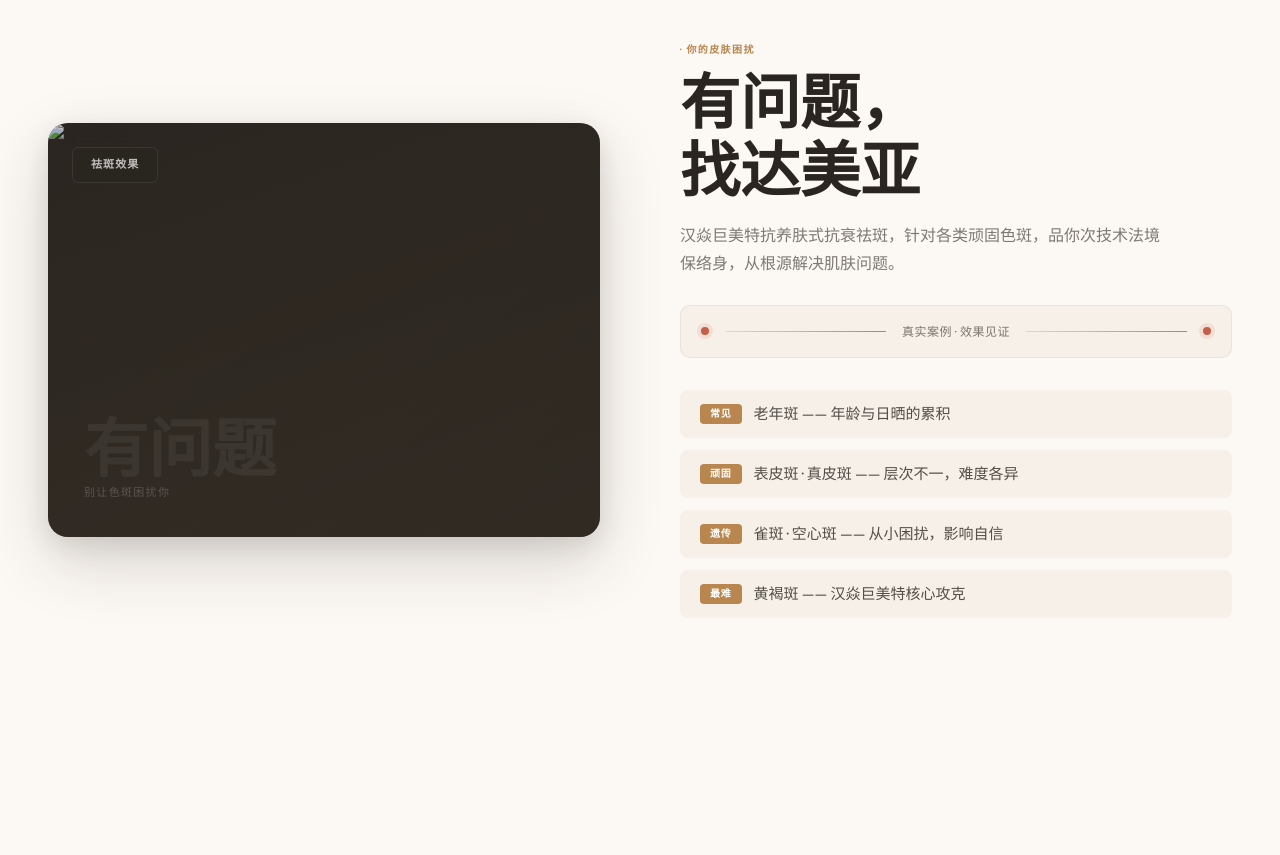
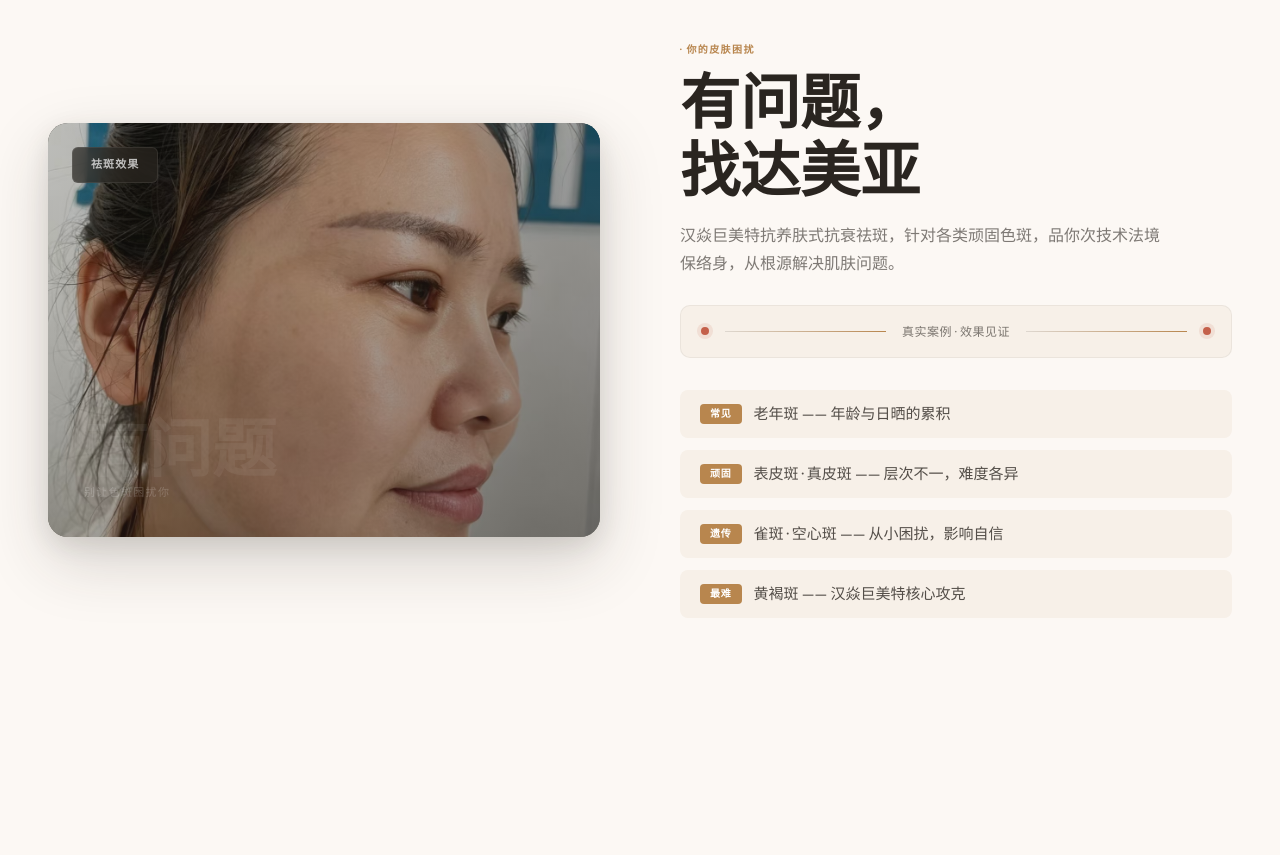
Before and after one commit to yu3818287/DaMeiYa, a plain HTML site: page index.html in a window 1280 px wide. Shown: the part 1060-1915 px from the top of the page. Drawn offline with nearby package versions, Linux system fonts and the light colour scheme.

Commit message:
Update index.html

```diff
--- a/index.html
+++ b/index.html
@@ -441,7 +441,7 @@
   <section class="problem" id="problem">
     <div class="container problem-grid">
       <div class="problem-visual fade-in">
-        <img src="images/after.jpg" alt="专业梅姐">
+        <img src="DaMeiYa/images/after.jpg" alt="专业梅姐">
         <div class="img-overlay"></div>
         <div class="img-tag"> 祛斑效果 </div>
         <div class="floating-text">
```
